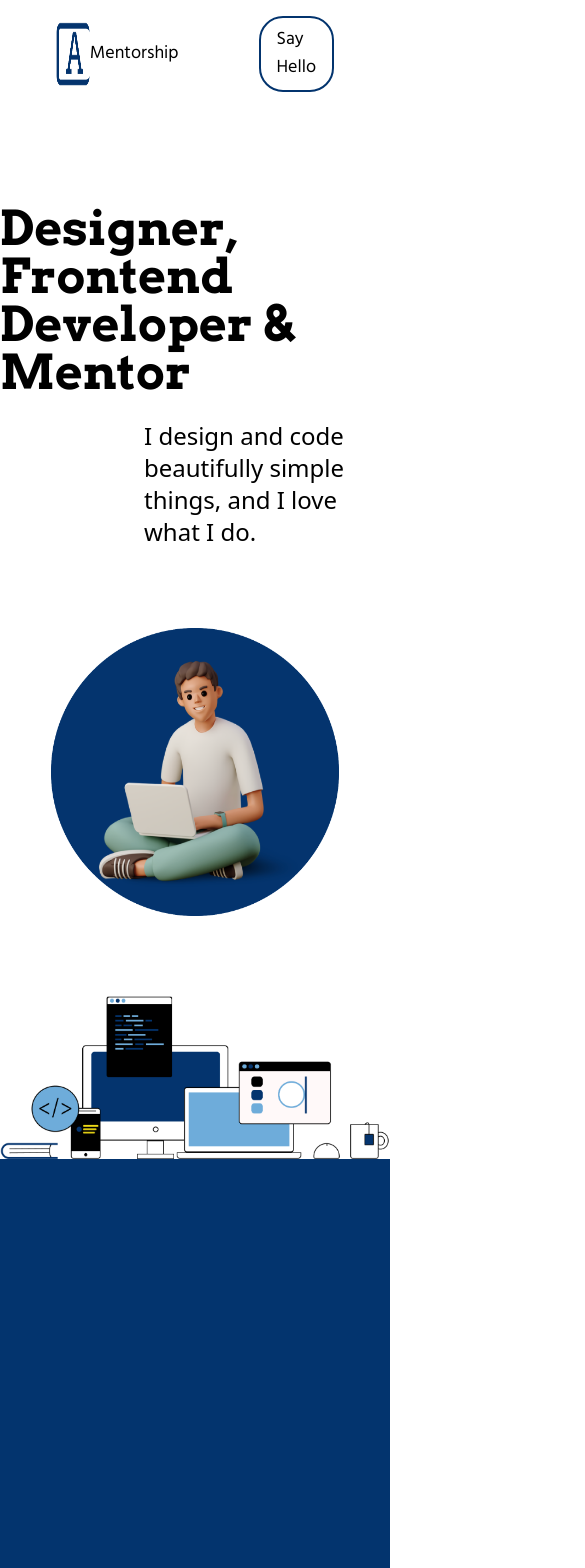
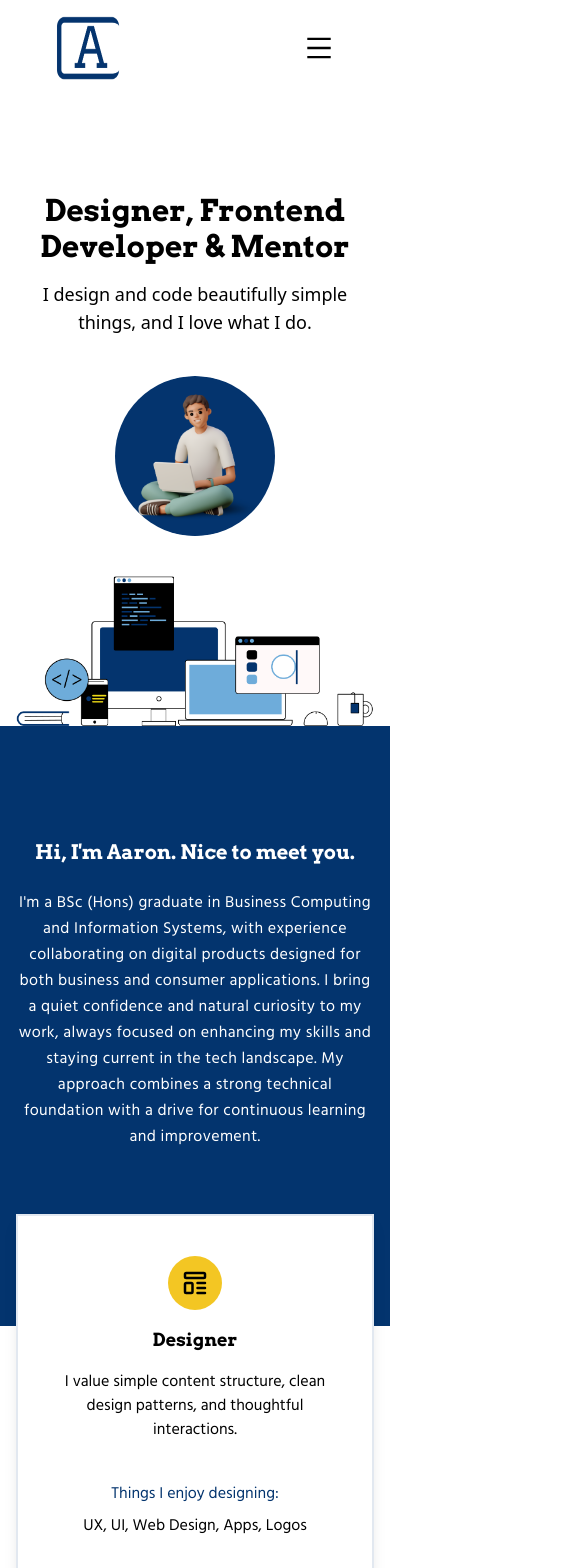
Before and after one commit to AaronHtun01/PersonalPortfolio, a React (Vite) app: page / in a window 390 px wide. Shown: the part 40-1608 px from the top of the page, 585 px wide, since content can reach past the window. Built offline with nearby package versions, Linux system fonts and the light colour scheme.

Commit message:
feat: add responsive layouts

```diff
--- a/src/components/card.jsx
+++ b/src/components/card.jsx
@@ -1,20 +1,20 @@
 
 const Card = ({ logo, title, context, subtitle, subcontext, tooltitle ,tools }) => {
   return (
-         <div className="bg-white p-20">
+         <div className="bg-white p-10 sm:p-16 lg:p-20 shadow-lg border-2 border-slate-200">
                 <div className="flex flex-col items-center">
-                    <h1 className="text-4xl bg-gold p-4 rounded-full">{logo}</h1>
-                    <h1 className="py-6 text-xl font-arvo font-semibold">{title}</h1>
-                    <p className="text-lg font-hind text-center">{context}</p>
+                    <h1 className="text-3xl sm:text-4xl bg-gold p-3 sm:p-4 rounded-full">{logo}</h1>
+                    <h1 className="py-4 sm:py-6 text-lg sm:text-xl font-arvo font-semibold">{title}</h1>
+                    <p className="text-md sm:text-lg font-hind text-center">{context}</p>
                 </div>
 
-                <div className="py-16 text-center">
-                    <h1 className="text-lg text-primary py-3 font-hind">{subtitle}</h1>
-                    <p className="font-hind text-lg">{subcontext}</p>
+                <div className="py-8 sm:py-16 text-center">
+                    <h1 className="text-md sm:text-lg text-primary py-2 sm:py-3 font-hind">{subtitle}</h1>
+                    <p className="font-hind text-md sm:text-lg">{subcontext}</p>
                 </div>
 
                 <div className="text-center">
-                    <h1 className="text-lg text-primary py-3 font-hind">{tooltitle}</h1>
+                    <h1 className="text-md sm:text-lg text-primary py-2 sm:py-3 font-hind">{tooltitle}</h1>
                     {tools && (
                         <ul className="pl-6 text-gray-700 mb-4 flex flex-col gap-2">
                             {tools.map((tool, index) => (
--- a/src/components/navbar.jsx
+++ b/src/components/navbar.jsx
@@ -1,13 +1,27 @@
+import { AiOutlineMenu, AiOutlineClose } from "react-icons/ai";
+import { useState } from "react";
+const Navbar = () => {
 
-const Navbar = () => {
+  const [isOpen, setIsOpen] = useState(false)
+
+  const toggle = () => {
+    setIsOpen(!isOpen)
+  }
+
   return (
     <div className="flex justify-between p-14 items-center">
         <div>
             <img className="w-16 h-16 cursor-pointer" src="./src/images/logo.png" alt="logo" />
         </div>
 
-        <div className="flex gap-20 items-center">
+        <div className="lg:hidden" onClick={toggle}>
+            {isOpen ? <AiOutlineClose className="text-3xl"/> : <AiOutlineMenu className="text-3xl"/>}
+        </div>
+
+        <div className={`flex flex-col lg:flex-row items-center gap-6 lg:gap-20 ${isOpen ? "flex" : "hidden"} lg:flex transition-all duration-300 ease-in-out mt-4 lg:mt-0`}>
+
             <h2 className="font-hind text-lg cursor-pointer hover:text-primary duration-200">Mentorship</h2>
+
             <h2 className="font-hind text-lg border-2 border-primary py-2 px-4 rounded-3xl cursor-pointer hover:bg-primary hover:text-light duration-500">Say Hello</h2>
         </div>
     </div>
--- a/src/pages/Body.jsx
+++ b/src/pages/Body.jsx
@@ -5,15 +5,15 @@ import { LuBookMarked } from "react-icons/lu";
 
 const Body = () => {
   return (
-    <div className="h-[1300px]">
-      <div className="bg-primary h-[800px]">
-        <div className="pt-44 w-[600px] flex flex-col ml-[400px]">
-          <h1 className="text-light font-arvo text-3xl font-semibold ml-28">Hi, I'm Aaron. Nice to meet you.</h1>
-          <p className="leading-relaxed tracking-wide text-light font-hind pt-10 w-[700px] text-lg text-center">I'm a BSc (Hons) graduate in Business Computing and Information Systems, with experience collaborating on digital products designed for both business and consumer applications. I bring a quiet confidence and natural curiosity to my work, always focused on enhancing my skills and staying current in the tech landscape. My approach combines a strong technical foundation with a drive for continuous learning and improvement.</p>
+    <div className="min-h-screen flex flex-col items-center">
+      <div className="bg-primary w-full h-[600px] flex justify-center">
+        <div className="pt-28 sm:pt-36 w-11/12 max-w-[700px] flex flex-col items-center text-center">
+          <h1 className="text-light font-arvo text-xl sm:text-3xl font-semibold">Hi, I'm Aaron. Nice to meet you.</h1>
+          <p className="leading-relaxed tracking-wide text-light font-hind pt-6 sm:pt-10 text-md msm:text-lg">I'm a BSc (Hons) graduate in Business Computing and Information Systems, with experience collaborating on digital products designed for both business and consumer applications. I bring a quiet confidence and natural curiosity to my work, always focused on enhancing my skills and staying current in the tech landscape. My approach combines a strong technical foundation with a drive for continuous learning and improvement.</p>
         </div>
       </div>
 
-      <div className="flex w-11/12 ml-14 shadow-xl relative bottom-60">
+      <div className="flex flex-col sm:flex-row w-11/12 sm:max-w-[1200px] -mt-28 sm:-mt-28">
         <Card logo={<TbTemplate />}
               title="Designer"
               context="I value simple content structure, clean design patterns, and thoughtful interactions."
--- a/src/pages/Contact.jsx
+++ b/src/pages/Contact.jsx
@@ -1,9 +1,9 @@
 import { BiConversation } from "react-icons/bi";
 const Contact = () => {
   return (
-    <div className="flex flex-col items-center pb-48">
-        <h1 className="font-arvo text-3xl font-semibold">Interested in collaborating? Let's chat!</h1>
-        <p className="font-hind text-lg py-7">I’m always open to discussing product design work or partnership opportunities.
+    <div className="flex flex-col items-center pb-48 px-4 sm:px-0">
+        <h1 className="font-arvo text-xl sm:text-3xl font-semibold">Interested in collaborating? Let's chat!</h1>
+        <p className="font-hind text-md sm:text-lg py-6 sm:py-7 text-center">I’m always open to discussing product design work or partnership opportunities.
         </p>
 
         <div className="border-2 border-primary py-4 px-8 rounded-3xl hover:bg-primary hover:text-light duration-500 flex items-center gap-4">
--- a/src/pages/Footer.jsx
+++ b/src/pages/Footer.jsx
@@ -10,9 +10,9 @@ const Footer = () => {
 
   return (
     <div>
-        <div className="flex justify-around items-center w-11/12 bg-gold ml-14 p-12 rounded-xl relative top-20 shadow-md">
-            <h1 className="font-arvo text-3xl font-semibold text-primary">Start a project</h1>
-            <p className="w-96 text-center text-primary">Interested in working together? We should queue up a time to chat. I’ll buy the coffee.</p>
+        <div className="flex flex-col sm:flex-row justify-around items-center w-11/12 bg-gold mx-auto p-8 sm:p-12 rounded-xl relative top-20">
+            <h1 className="font-arvo text-2xl sm:text-3xl font-semibold text-primary pb-9 sm:pb-0">Start a project</h1>
+            <p className="w-80 text-center text-primary pb-9 sm:pb-0">Interested in working together? We should queue up a time to chat. I’ll buy the coffee.</p>
             <div className="flex gap-4 items-center border-2 border-primary py-4 px-8 rounded-3xl hover:bg-primary hover:text-light duration-500 cursor-pointer">
                 <PiHandshakeLight className="text-3xl"/>
                 <button>Let's do this</button>
--- a/src/pages/Header.jsx
+++ b/src/pages/Header.jsx
@@ -1,16 +1,16 @@
 
 const Header = () => {
   return (
-    <div className="flex flex-col items-center pt-14">
-        <div className="pb-20">
-            <h1 className="font-arvo text-5xl font-semibold">Designer, Frontend Developer & Mentor</h1>
-            <p className="text-2xl mt-6 ml-36">I design and code beautifully simple things, and I love what I do.</p>
+    <div className="flex flex-col items-center pt-14 sm:pt-14 px-4 sm:px-8">
+        <div className="pb-10 sm:pb-20 text-center max-w-2xl">
+            <h1 className="font-arvo text-3xl sm:text-5xl font-semibold">Designer, Frontend Developer & Mentor</h1>
+            <p className="text-lg sm:text-2xl mt-4 sm:mt-6">I design and code beautifully simple things, and I love what I do.</p>
         </div>
         <div>
-            <img className="w-72 h-72" src="./src/images/me.png" alt="personal" />
+            <img className="w-40 h-40 sm:w-72 sm:h-72 rounded-full object-cover" src="./src/images/me.png" alt="personal" />
         </div>
-        <div className="pt-20">
-            <img className="w-[1000px]" src="./src/images/main.png" alt="main" />
+        <div className="pt-10 sm:pt-20">
+            <img className="w-full max-w-md sm:max-w-3xl object-contain" src="./src/images/main.png" alt="main" />
         </div>
     </div>
   )
--- a/src/pages/Project.jsx
+++ b/src/pages/Project.jsx
@@ -3,14 +3,14 @@ const Project = () => {
 
   return (
     <div>
-        <div className="bg-primary h-[800px]">
-            <div className="pt-[400px] flex flex-col items-center">
-                <h1 className="text-light font-arvo text-3xl font-semibold">My Startup Projects</h1>
-                <p className="leading-relaxed tracking-wide text-light font-hind text-lg pt-10 w-[700px] text-center">Here are my startup projects, built with a focus on innovation and real-world impact. Each project reflects my dedication to crafting meaningful digital solutions through hands-on problem-solving and collaboration.</p>
+        <div className="bg-primary h-[600px] sm:h-[600px]">
+            <div className="pt-[150px] sm:pt-[150px] flex flex-col items-center px-4 sm:px-0">
+                <h1 className="text-light font-arvo text-2xl sm:text-3xl font-semibold">My Startup Projects</h1>
+                <p className="leading-relaxed tracking-wide text-light font-hind text-md sm:text-lg pt-10 max-w-lg sm:max-w-2xl text-center">Here are my startup projects, built with a focus on innovation and real-world impact. Each project reflects my dedication to crafting meaningful digital solutions through hands-on problem-solving and collaboration.</p>
             </div>
         </div>
 
-        <div className="grid grid-cols-3 grid-rows-2 gap-10 relative bottom-36 w-11/12 ml-20">
+        <div className="grid grid-cols-1 sm:grid-cols-2 lg:grid-cols-3 gap-10 relative bottom-36 w-11/12 ml-16">
             <Projectcard title="Project 1" link="https://www.google.com" />
             <Projectcard title="Project 2" link="https://www.google.com" />
             <Projectcard title="Project 3" link="https://www.google.com" />
--- a/src/pages/Testimonial.jsx
+++ b/src/pages/Testimonial.jsx
@@ -1,15 +1,15 @@
 const Testimonial = () => {
   return (
-    <div className="flex flex-col items-center">
-        <h1 className="font-arvo text-3xl font-semibold">Testimonials</h1>
-        <p className="text-xl font-hind py-12">People I've worked with have said some nice things...</p>
+    <div className="flex flex-col items-center px-4 sm:px-0">
+        <h1 className="font-arvo text-2xl sm:text-3xl font-semibold">Testimonials</h1>
+        <p className="text-lg sm:text-xl font-hind py-12">People I've worked with have said some nice things...</p>
 
         <img className="h-32 w-32 object-cover rounded-full" src="./src/images/testimonial.jpg" alt="" />
 
-        <p className="leading-relaxed tracking-wide text-center w-[700px] py-8 text-xl">“Matt was a real pleasure to work with and we look forward to working with him again. He’s definitely the kind of designer you can trust with a project from start to finish.”</p>
+        <p className="leading-relaxed tracking-wide text-center max-w-lg sm:w-[700px] py-8 text-md sm:text-xl">“Matt was a real pleasure to work with and we look forward to working with him again. He’s definitely the kind of designer you can trust with a project from start to finish.”</p>
 
-        <h1 className="font-arvo text-xl pb-2">Pascal Tremblay</h1>
-        <h2 className="font-hind text-md">Creative Lead, Good Kind</h2>
+        <h1 className="font-arvo text-lg sm:text-xl pb-2">Pascal Tremblay</h1>
+        <h2 className="font-hind text-sm sm:text-md">Creative Lead, Good Kind</h2>
     </div>
   )
 }
--- a/tailwind.config.js
+++ b/tailwind.config.js
@@ -17,6 +17,13 @@ export default {
         arvo: ["Arvo", "san-serif"],
         hind: ["Hind", "san-serif"],
     },
+    screens: {
+      xs: "480px",
+      sm: "640px",
+      md: "768px",
+      lg: "1024px",
+      xl: "1280px"
+    },
   plugins: [],
     }
   }
```
